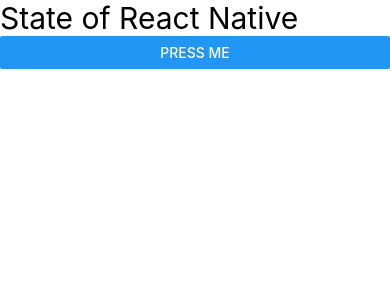
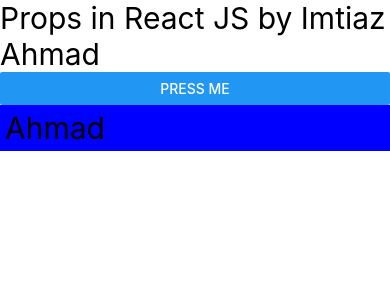
Before and after one commit to Imtiaz211/ReactNative, a React Native app in the folder demoReactNative/: screen / in a window 390 px wide. Shown: the top 300 px of the page. Built offline with nearby package versions, Linux system fonts and the light colour scheme.

Commit message:
Props in components.

```diff
--- a/demoReactNative/App.tsx
+++ b/demoReactNative/App.tsx
@@ -4,8 +4,10 @@
 import VariableAndFunction from './components/firstVariableFunctions';
 import ReactNativeButtons from './components/buttonsReactNative';
 import ReactNativeState from './components/reactNativeState';
+import PropsReactNative from './components/propsReactNative';
 
 import {
+  Button,
   Text,
   View,
 } from 'react-native';
@@ -13,9 +15,13 @@
 
 function App(): React.JSX.Element {
 
+const [argumens, setArguments] = useState("Ahmad");
   return (
      <View>
-      <ReactNativeState/>
+      <Text style={{fontSize:30}}>Props in React JS by Imtiaz Ahmad</Text>
+      <Button title='Press Me' onPress={()=> setArguments("A")}/>
+      <PropsReactNative argumens = {argumens} />
+      {/*<ReactNativeState/> */}
       {/*<ReactNativeButtons/> */}
       {/*<VariableAndFunction/> */}
      </View>
--- /dev/null
+++ b/demoReactNative/components/propsReactNative.jsx
@@ -0,0 +1,12 @@
+import {Button, Text, View} from 'react-native';
+
+const PropsReactNative = (Props) => {
+return (
+    <View style = {{backgroundColor: 'blue', padding:5}}>
+        <Text style={{fontSize:30}}>{Props.argumens}</Text>
+    </View>
+)
+
+}
+
+export default PropsReactNative;
--- a/demoReactNative/components/reactNativeState.tsx
+++ b/demoReactNative/components/reactNativeState.tsx
@@ -11,7 +11,7 @@
 
     return (
         <View>
-            <Text style={{ fontSize: 30 }}>State of React Native</Text>
+            <Text style={{ fontSize: 30 }}>{name}</Text>
             <Button title='Press Me' onPress={setStateName}/>
 
         </View>
```
